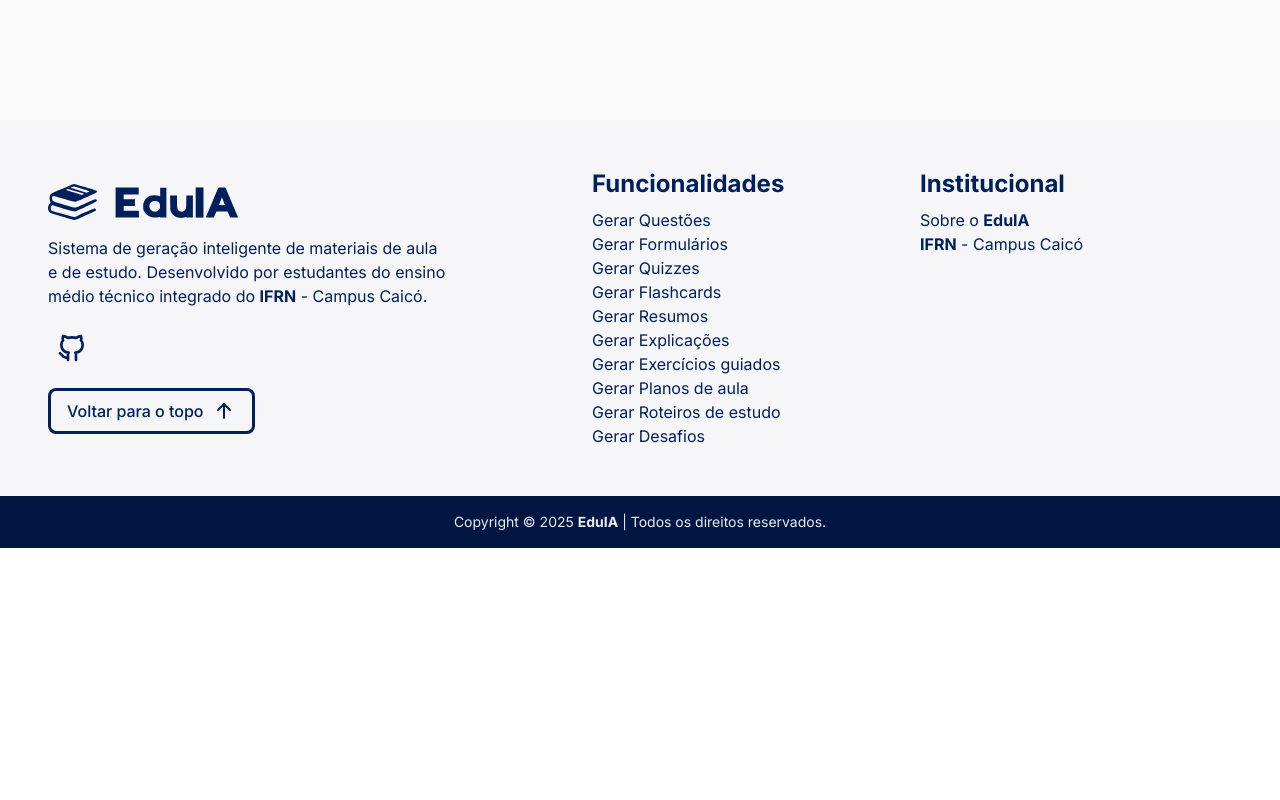
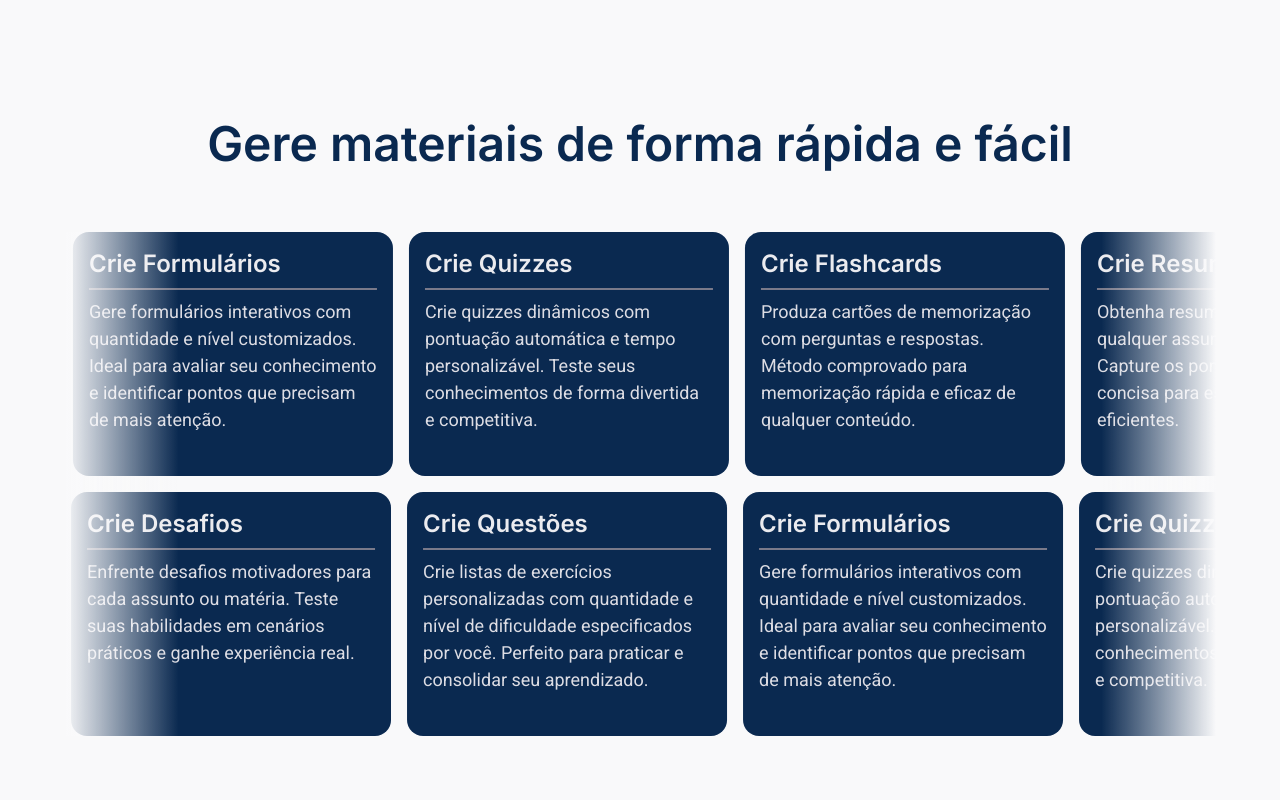
Before and after one commit to Davi-1903/EduIA, a React (Vite) app in the folder client/: page / in a window 1280 px wide. Shown: the part 680-1480 px from the top of the page. Before the commit the page ends 1228 px from the top, so only its background shows below. Built offline with nearby package versions, Linux system fonts and the light colour scheme.

Commit message:
style: adicionar seção com os materiais criados

```diff
--- /dev/null
+++ b/client/src/components/card/index.jsx
@@ -0,0 +1,9 @@
+export default function Card({ title, description }) {
+    return (
+        <article className='bg-color2-200 min-w-60 rounded-2xl p-4 md:min-w-80'>
+            <h3 className='text-color4-100 font-primary mb-2 text-xl font-semibold md:text-2xl'>{title}</h3>
+            <hr className='border-color3-100 my-2 border' />
+            <p className='font-secundary text-color4-50 text-md/normal md:text-lg/normal'>{description}</p>
+        </article>
+    );
+}
--- a/client/src/globals.css
+++ b/client/src/globals.css
@@ -113,6 +113,31 @@
             box-shadow: none !important;
         }
     }
+
+    .slide-container {
+        position: relative;
+
+        &::after {
+            content: '';
+            position: absolute;
+            top: 0;
+            right: 0;
+            height: 100%;
+            width: 10%;
+            background-image: linear-gradient(to left, var(--color-color4-200), transparent);
+        }
+
+        &::before {
+            content: '';
+            z-index: 1;
+            position: absolute;
+            top: 0;
+            left: 0;
+            height: 100%;
+            width: 10%;
+            background-image: linear-gradient(to right, var(--color-color4-200), transparent);
+        }
+    }
 }
 
 @utility bg-welcome {
@@ -134,3 +159,33 @@
     background-clip: text;
     color: transparent;
 }
+
+@utility scrollbar-hide {
+    &::-webkit-scrollbar {
+        display: none;
+    }
+
+    &::-moz-scrollbar {
+        display: none;
+    }
+
+    scrollbar-width: none;
+}
+
+@utility animate-carrossel {
+    animation: animate-carrossel 60s linear infinite;
+}
+
+@utility animate-carrossel-reverse {
+    animation: animate-carrossel 60s linear infinite reverse;
+}
+
+@keyframes animate-carrossel {
+    from {
+        transform: translateX(0);
+    }
+
+    to {
+        transform: translateX(-100%);
+    }
+}
--- a/client/src/pages/unprotected/landingpage/index.jsx
+++ b/client/src/pages/unprotected/landingpage/index.jsx
@@ -1,7 +1,71 @@
 import { Helmet } from 'react-helmet-async';
 import { Link } from 'react-router-dom';
+import Card from '../../../components/card';
 
 export default function LandingPage() {
+    const materiais = [
+        {
+            id: 1,
+            title: 'Crie Questões',
+            description:
+                'Crie listas de exercícios personalizadas com quantidade e nível de dificuldade especificados por você. Perfeito para praticar e consolidar seu aprendizado.',
+        },
+        {
+            id: 2,
+            title: 'Crie Formulários',
+            description:
+                'Gere formulários interativos com quantidade e nível customizados. Ideal para avaliar seu conhecimento e identificar pontos que precisam de mais atenção.',
+        },
+        {
+            id: 3,
+            title: 'Crie Quizzes',
+            description:
+                'Crie quizzes dinâmicos com pontuação automática e tempo personalizável. Teste seus conhecimentos de forma divertida e competitiva.',
+        },
+        {
+            id: 4,
+            title: 'Crie Flashcards',
+            description:
+                'Produza cartões de memorização com perguntas e respostas. Método comprovado para memorização rápida e eficaz de qualquer conteúdo.',
+        },
+        {
+            id: 5,
+            title: 'Crie Resumos',
+            description:
+                'Obtenha resumos inteligentes de qualquer assunto ou matéria. Capture os pontos-chave de forma concisa para estudos mais eficientes.',
+        },
+        {
+            id: 6,
+            title: 'Crie Explicações',
+            description:
+                'Receba explicações detalhadas adaptadas ao seu nível de compreensão, com analogias, exemplos práticos e demonstrações para facilitar o entendimento.',
+        },
+        {
+            id: 7,
+            title: 'Crie Exercícios Guiados',
+            description:
+                'Acesse questões já respondidas com passo a passo completo e explicações detalhadas. Aprenda resolvendo exercícios com orientação passo a passo.',
+        },
+        {
+            id: 8,
+            title: 'Crie Planos de Aula',
+            description:
+                'Desenvolva planos de aula estruturados e objetivos. Define o que deve ser abordado, objetivos de aprendizado e estratégias de ensino.',
+        },
+        {
+            id: 9,
+            title: 'Crie Roteiros de Estudo',
+            description:
+                'Organize seu aprendizado com roteiros estruturados que indicam o que estudar e em qual sequência lógica para melhor compreensão.',
+        },
+        {
+            id: 10,
+            title: 'Crie Desafios',
+            description:
+                'Enfrente desafios motivadores para cada assunto ou matéria. Teste suas habilidades em cenários práticos e ganhe experiência real.',
+        },
+    ];
+
     return (
         <>
             <Helmet>
@@ -13,7 +77,7 @@
             </Helmet>
             <main>
                 {/* Adicionar um background diferente. Quem sabe o tal do mascote */}
-                <section className='bg-color4-200 flex min-h-screen w-full flex-col items-start justify-center gap-4 px-8 py-12 pt-24 md:px-16 md:py-32'>
+                <section className='bg-color4-200 flex w-full flex-col items-start justify-center gap-4 px-8 py-12 pt-24 md:min-h-screen md:px-16 md:py-32'>
                     <h1 className='font-primary title-welcome max-w-300 pb-2 text-4xl font-bold text-balance md:text-[5rem] md:font-semibold'>
                         Aprenda de forma inteligente e personalizada
                     </h1>
@@ -27,6 +91,37 @@
                         </button>
                     </Link>
                 </section>
+                <section className='bg-color4-200 min-h-screen p-8 md:p-16 md:pt-0'>
+                    <h2 className='font-primary text-color2-200 mb-16 text-4xl font-semibold md:text-center md:text-5xl'>
+                        Gere materiais de forma rápida e fácil
+                    </h2>
+                    <article className='slide-container'>
+                        <article className='scrollbar-hide flex overflow-x-auto'>
+                            <article className='animate-carrossel flex w-fit gap-4 pr-4'>
+                                {materiais.map(material => (
+                                    <Card key={material.id} {...material} />
+                                ))}
+                            </article>
+                            <article aria-hidden className='animate-carrossel flex w-fit gap-4 pr-4'>
+                                {materiais.map(material => (
+                                    <Card key={material.id} {...material} />
+                                ))}
+                            </article>
+                        </article>
+                        <article className='scrollbar-hide mt-4 flex overflow-x-auto'>
+                            <article className='animate-carrossel-reverse flex w-fit gap-4 pl-4'>
+                                {materiais.map(material => (
+                                    <Card key={material.id} {...material} />
+                                ))}
+                            </article>
+                            <article aria-hidden className='animate-carrossel-reverse flex w-fit gap-4 pl-4'>
+                                {materiais.map(material => (
+                                    <Card key={material.id} {...material} />
+                                ))}
+                            </article>
+                        </article>
+                    </article>
+                </section>
             </main>
         </>
     );
```
